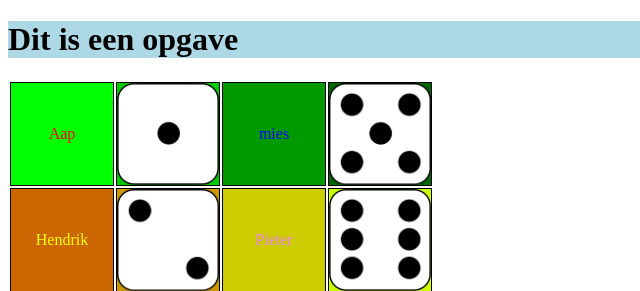
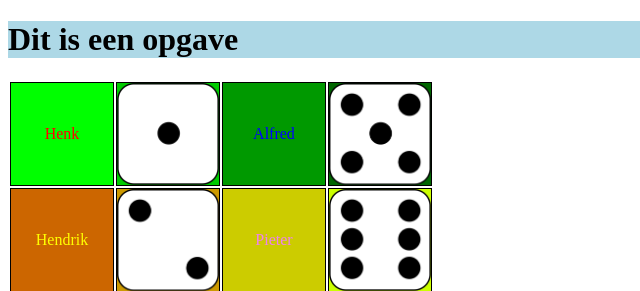
Before and after one commit to JohnNanhay/Homework-NHA, a plain HTML site: page index.html in a window 1280 px wide. Shown: the top 291 px of the page, 0-640 px from the left. Drawn offline with Linux system fonts and the light colour scheme.

Commit message:
Update index.html

```diff
--- a/index.html
+++ b/index.html
@@ -11,9 +11,9 @@
   <table>
   <tbody>
     <tr>
-      <td id="r1c1">Aap</td>
+      <td id="r1c1">Henk</td>
       <td id="r1c2"></td>
-      <td id="r1c3">mies</td>
+      <td id="r1c3">Alfred</td>
       <td id="r1c4"></td>
     </tr>
     <tr>
```
